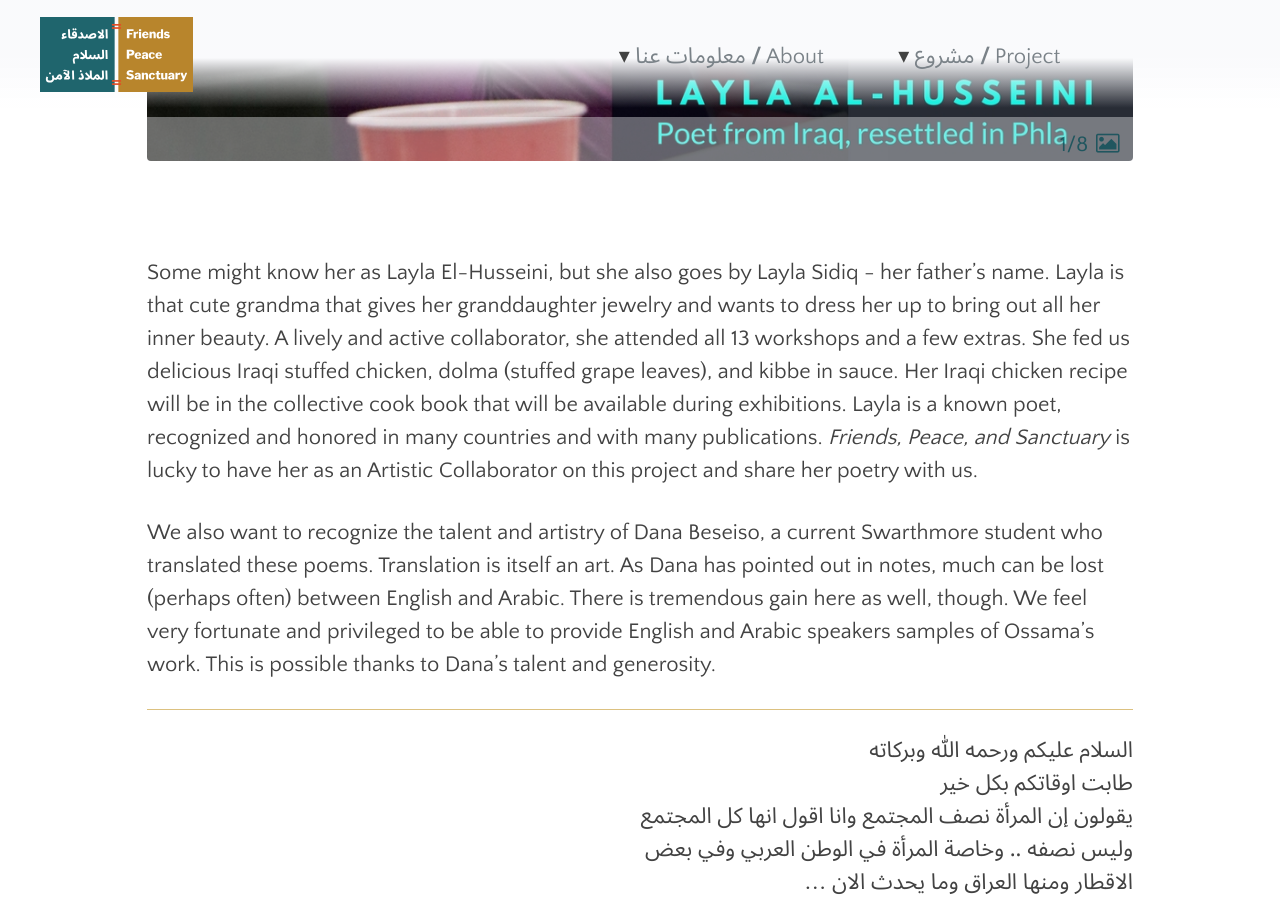
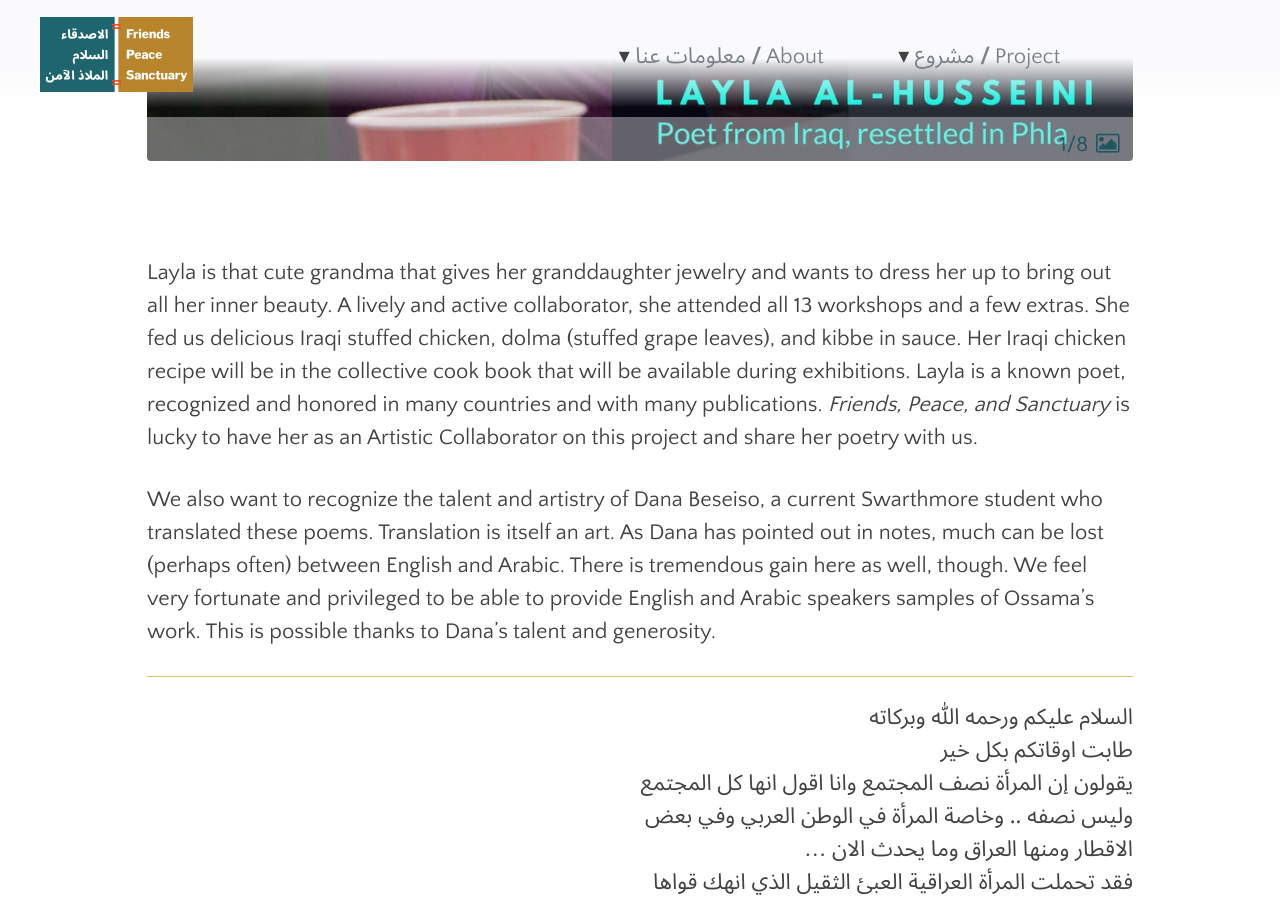
Before and after one commit to swat-ds/fps.swarthmore.edu, a Jekyll site: the page built from _posts/2018-11-21-poetry-from-layla-sidiq.md, in a window 1280 px wide and 900 px high, scrolled down 1168 px. Built offline with Jekyll 4.4.1, drawn with Linux system fonts in a browser that asks for light colours; some of the changed text lies outside the part shown.

Commit message:
Update 2018-11-21-poetry-from-layla-sidiq.md

```diff
--- a/_posts/2018-11-21-poetry-from-layla-sidiq.md
+++ b/_posts/2018-11-21-poetry-from-layla-sidiq.md
@@ -2,7 +2,7 @@
 date: '2018-11-21 17:27 -0500'
 lang: en
 published: true
-title: Poetry from Layla Sidiq
+title: Poetry from Layla Al Hussein
 categories:
   - works
 tags:
@@ -18,7 +18,7 @@ gallery:
   - layla1.jpg
   - IMG_6367(1)_censored.jpg
 ---
-Some might know her as Layla El-Husseini, but she also goes by Layla Sidiq - her father's name. Layla is that cute grandma that gives her granddaughter jewelry and wants to dress her up to bring out all her inner beauty. A lively and active collaborator, she attended all 13 workshops and a few extras. She fed us delicious Iraqi stuffed chicken, dolma (stuffed grape leaves),  and kibbe in sauce. Her Iraqi chicken recipe will be in the collective cook book that will be available during exhibitions.  Layla is a known poet, recognized and honored in many countries and with many publications. _Friends, Peace, and Sanctuary_ is lucky to have her as an Artistic Collaborator on this project and share her poetry with us.
+Layla is that cute grandma that gives her granddaughter jewelry and wants to dress her up to bring out all her inner beauty. A lively and active collaborator, she attended all 13 workshops and a few extras. She fed us delicious Iraqi stuffed chicken, dolma (stuffed grape leaves),  and kibbe in sauce. Her Iraqi chicken recipe will be in the collective cook book that will be available during exhibitions.  Layla is a known poet, recognized and honored in many countries and with many publications. _Friends, Peace, and Sanctuary_ is lucky to have her as an Artistic Collaborator on this project and share her poetry with us.
 
 We also want to recognize the talent and artistry of Dana Beseiso, a current Swarthmore student who translated these poems. Translation is itself an art. As Dana has pointed out in notes, much can be lost (perhaps often) between English and Arabic. There is tremendous gain here as well, though. We feel very fortunate and privileged to be able to provide English and Arabic speakers samples of Ossama’s work. This is possible thanks to Dana’s talent and generosity.
 
```
